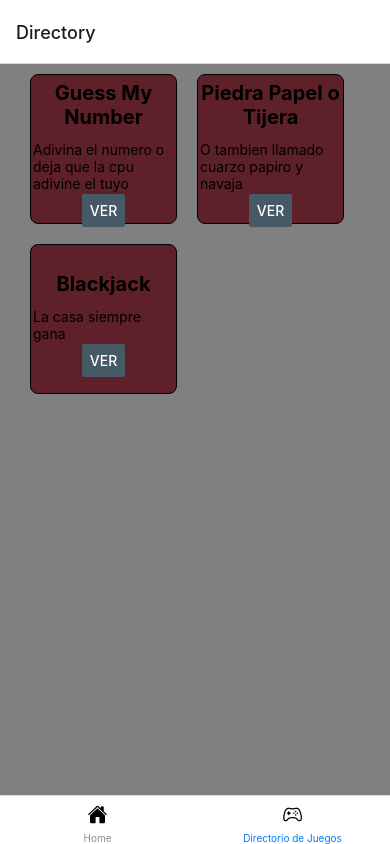
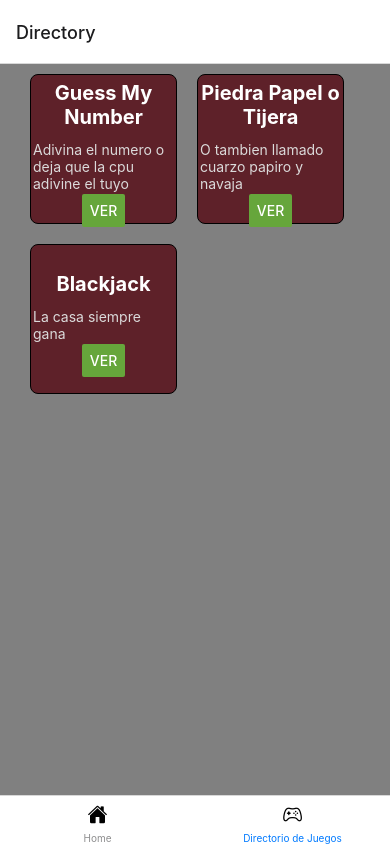
Before and after one commit to TaquitosDorados/Games, a React Native app: screen /Directory in a window 390 px wide. Built offline with nearby package versions, Linux system fonts and the light colour scheme.

Commit message:
Finalizado 2.0

```diff
--- a/Box.js
+++ b/Box.js
@@ -9,10 +9,10 @@ function Box({ id, title, description, screen}) {
 
     return (
         <View style={styles.root}>
-            <Text style={{fontSize: 20, margin: 10, marginHorizontal: 0, textAlign: 'center', fontWeight: 'bold'}}>{title}</Text>
-            <Text style={{ margin: 2,}}>{description}</Text>
+            <Text style={{fontSize: 20, margin: 10, marginHorizontal: 0, textAlign: 'center', fontWeight: 'bold', color: 'white'}}>{title}</Text>
+            <Text style={{ margin: 2, color: '#DBDADA'}}>{description}</Text>
             <Button style={{alignSelf: 'flex-end'}}
-                color="#455a64"
+                color="#66A63B"
                 title="Ver"
                 onPress={
                     () => navigation.navigate(screen)
--- a/Piedra.js
+++ b/Piedra.js
@@ -83,7 +83,8 @@ function Piedra(props) {
 
     return (
         <View style={styles.root}>
-            <Text>{myPunctuation} ------------- {cpuPunctuation}</Text>
+            <Text style={styles.punctuation}>Yo               CPU</Text>
+            <Text style={styles.punctuation}>{myPunctuation}                    {cpuPunctuation}</Text>
             <View style={styles.ImagesContainer}>
             {
                 mySelection === 1 ?
@@ -158,6 +159,11 @@ const styles = StyleSheet.create({
         backgroundColor: '#877FCD',
         marginTop: 10,
         borderRadius: 8,
+    },
+
+    punctuation:{
+        fontSize: 20,
+        fontWeight: 'bold',
     }
 })
 
```
